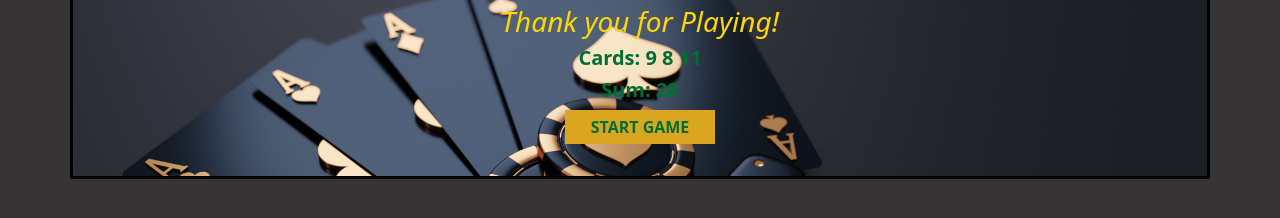
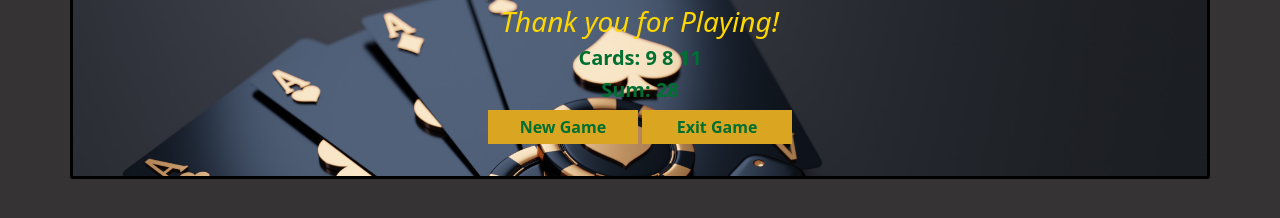
Before and after one commit to AmeerHeiba/BlackJack, a plain HTML site: page index.html in a window 1280 px wide. Both pictures are taken after a click on the button "New Card". Shown: the part 320-538 px from the top of the page. Drawn offline with nearby package versions, Linux system fonts and the light colour scheme.

Commit message:
adding Exit game and Start New Game option

```diff
--- a/app.js
+++ b/app.js
@@ -11,6 +11,9 @@ let cards_txt = document.getElementById("cards_txt");
 let sumx = 0;
 let finalMsg = document.getElementById("message-final");
 let newCardBtn = document.getElementById("new_card");
+let newGameBtn = document.getElementById("new_btn");
+let exitGameBtn = document.getElementById("exit_btn");
+let loopBtn = document.getElementById("loop");
 // 2. Store the cards paragraph in a variable called cardsEl
 
 
@@ -77,6 +80,9 @@ function resetGame()
     finalMsg.hidden = false;
     finalMsg.textContent = " Thank you for Playing!";
     newCardBtn.hidden = true;
+    loopBtn.hidden = true;
+    newGameBtn.hidden = false;
+    exitGameBtn.hidden = false;
 
 }
 
@@ -97,3 +103,13 @@ function getRandomCard()
         return randomNumer;
     }
 }
+
+function exitGame()
+{
+    window.close();
+}
+
+function newGame()
+{
+    window.location.reload();
+}
--- a/index.html
+++ b/index.html
@@ -19,8 +19,10 @@
             <div class="row-6" id="btn_sc">
                 <h5 id="cards_txt">Cards:</h5>
                 <h5 id="sum-el">Sum:</h5>
-                <button onclick="gameLoop()">START GAME</button>
+                <button onclick="gameLoop()" id="loop">START GAME</button>
                 <button onclick="newCard()" id="new_card">New Card</button>
+                <button hidden onclick="newGame()" id="new_btn">New Game</button>
+                <button hidden onclick="exitGame()" id="exit_btn">Exit Game</button>
             </div>
         </div>
 
--- a/styles.css
+++ b/styles.css
@@ -41,6 +41,7 @@ button {
     color: goldenrod;
 }
 
+
 #cards_txt
 {
     font-weight: bold;
```
